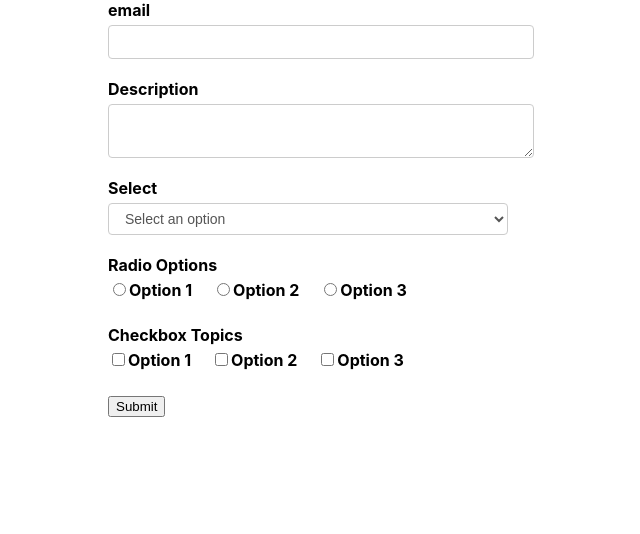
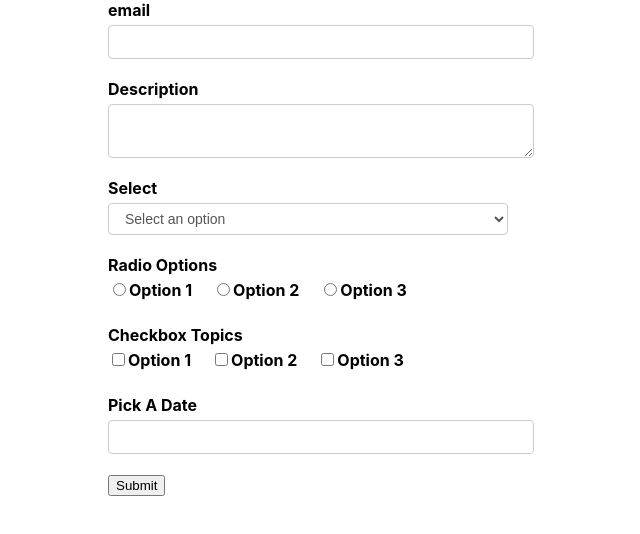
Before and after one commit to SepantaJoshani/Formik, a React (Create React App) app: page / in a window 1280 px wide. Shown: the top 534 px of the page, without its empty margins (319-959 px from the left). Built offline with nearby package versions, Linux system fonts and the light colour scheme.

Commit message:
create datePicker

```diff
--- a/package.json
+++ b/package.json
@@ -8,6 +8,7 @@
     "@testing-library/user-event": "^12.8.3",
     "formik": "^2.2.9",
     "react": "^17.0.2",
+    "react-datepicker": "^4.2.1",
     "react-dom": "^17.0.2",
     "react-scripts": "4.0.3",
     "web-vitals": "^1.1.2",
--- /dev/null
+++ b/src/components/DatePicker.js
@@ -0,0 +1,31 @@
+import React from "react";
+import DateView from "react-datepicker";
+import "react-datepicker/dist/react-datepicker.css";
+import { Field, ErrorMessage } from "formik";
+import ErrorTxt from "./ErrorTxt";
+
+const DatePicker = ({ label, name, ...rest }) => {
+  return (
+    <div className="form-control">
+      <label htmlFor={name}>{label}</label>
+      <Field name={name}>
+        {({ form, field }) => {
+          const { setFieldValue } = form;
+          const { value } = field;
+          return (
+            <DateView
+              id={name}
+              {...field}
+              {...rest}
+              selected={value}
+              onChange={(val) => setFieldValue(name, val)}
+            />
+          );
+        }}
+      </Field>
+      <ErrorMessage name={name} component={ErrorTxt} />
+    </div>
+  );
+};
+
+export default DatePicker;
--- a/src/components/FormikContainer.js
+++ b/src/components/FormikContainer.js
@@ -28,12 +28,14 @@
     selectOption: "",
     radioOptions: "",
     checkboxOptions: [],
+    birthDate: null,
   };
   const validationSchema = Yup.object({
     email: Yup.string().email("Email Type Error").required("Required !"),
     description: Yup.string().required("Required !"),
-    radioOptions:Yup.string().required("Required !"),
+    radioOptions: Yup.string().required("Required !"),
     checkboxOptions: Yup.array().required("Required !"),
+    birthDate: Yup.date().required("Required !").nullable(),
   });
   const onSubmit = (values) => console.log(values);
 
@@ -79,6 +81,8 @@
             options={checkboxValues}
           />
 
+          <FormikControl control="date" label="Pick A Date" name="birthDate" />
+
           <button type="submit">Submit</button>
         </Form>
       )}
--- a/src/components/FormikControl.js
+++ b/src/components/FormikControl.js
@@ -1,5 +1,6 @@
 import React from 'react'
 import Checkbox from './Checkbox'
+import DatePicker from './DatePicker'
 import Input from './Input'
 import Radio from './Radio'
 import Select from './Select'
@@ -14,7 +15,7 @@
     case "select": return <Select {...rest} />
     case "radio": return <Radio {...rest} />
     case "checkbox": return <Checkbox {...rest}/>
-    case "date":
+    case "date": return <DatePicker {...rest} />
 
 
 
```
Also changed, not shown: src/components/LoginForm.js (added), 1 other file (tests, documents, lock files or other folders).
